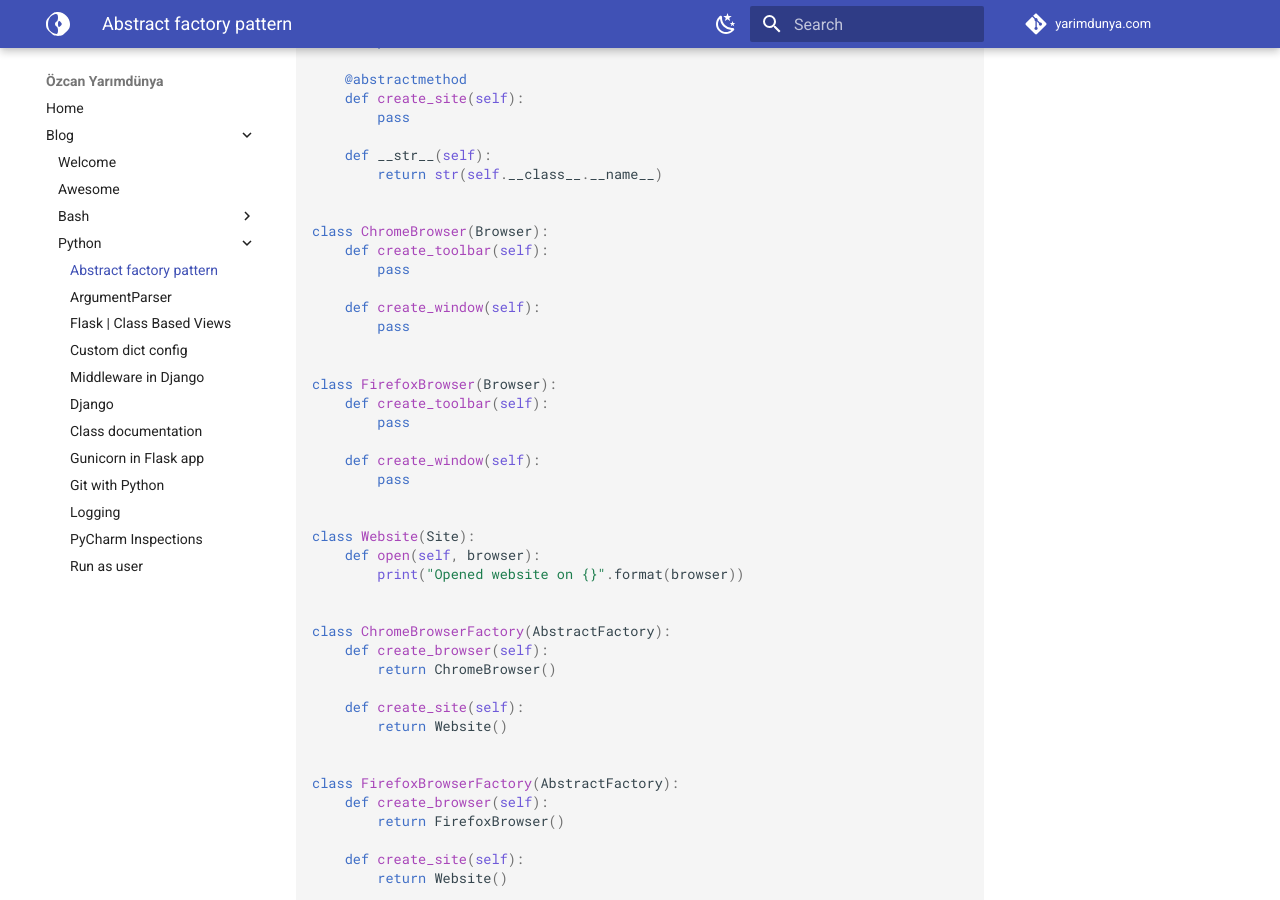
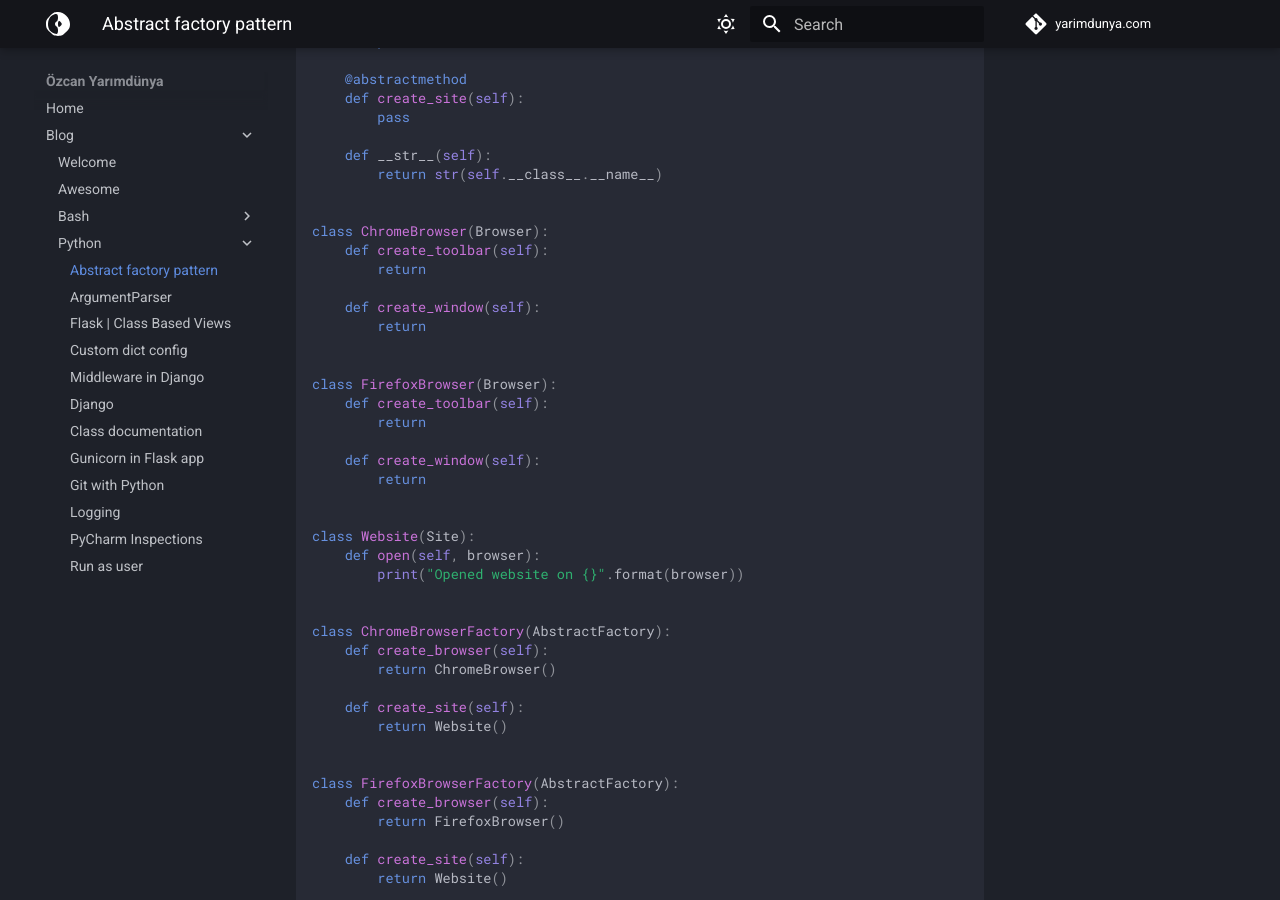
Before and after one commit to ozcanyarimdunya/yarimdunya.com, an MkDocs documentation site: the page built from docs/blog/python/abstract-factory-pattern.md, in a window 1280 px wide and 900 px high, scrolled down 710 px. Built offline with MkDocs 1.6.1 and Material for MkDocs 9.7.7, drawn with Linux system fonts in a browser that asks for light colours; comment, search, counter and statistics services are not loaded.

Commit message:
Update files

```diff
--- a/docs/blog/python/abstract-factory-pattern.md
+++ b/docs/blog/python/abstract-factory-pattern.md
@@ -42,18 +42,18 @@ class AbstractFactory(ABC):
 
 class ChromeBrowser(Browser):
     def create_toolbar(self):
-        pass
+        return
 
     def create_window(self):
-        pass
+        return
 
 
 class FirefoxBrowser(Browser):
     def create_toolbar(self):
-        pass
+        return
 
     def create_window(self):
-        pass
+        return
 
 
 class Website(Site):
--- a/mkdocs.yml
+++ b/mkdocs.yml
@@ -10,18 +10,18 @@ theme:
   name: material
   custom_dir: theme
   palette:
+    - scheme: slate
+      primary: black
+      accent: black
+      toggle:
+        icon: material/weather-sunny
+        name: Switch to light mode
     - scheme: default
       primary: indigo
       accent: indigo
       toggle:
         icon: material/weather-night
         name: Switch to dark mode
-    - scheme: slate
-      primary: black
-      accent: black
-      toggle:
-        icon: material/weather-sunny
-        name: Switch to light mode
   favicon: assets/images/favicon.ico
   icon:
     logo: svg/favicon
```
Also changed, not shown: requirements.txt (+0 -19 lines), 1 other file.
